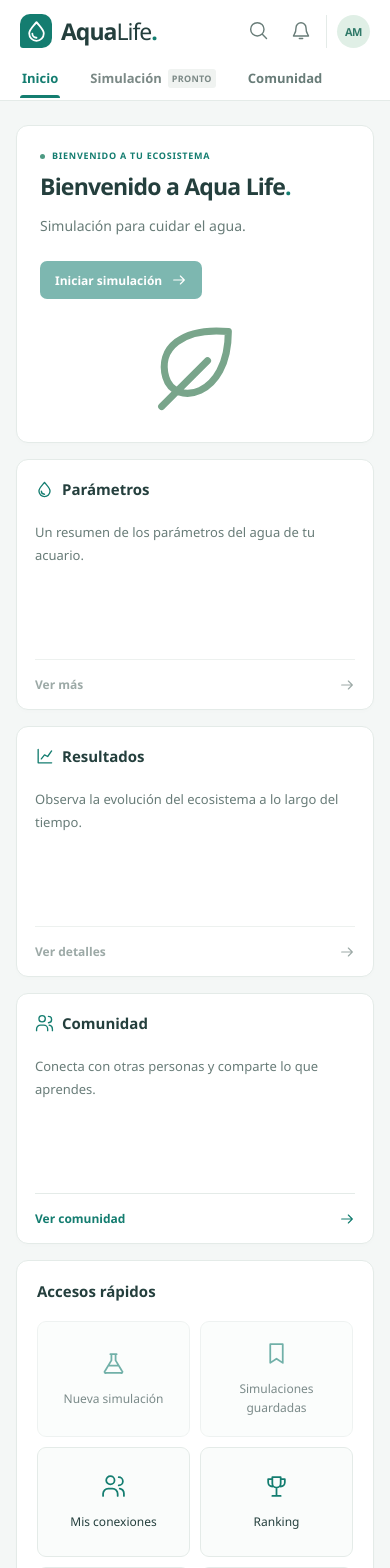
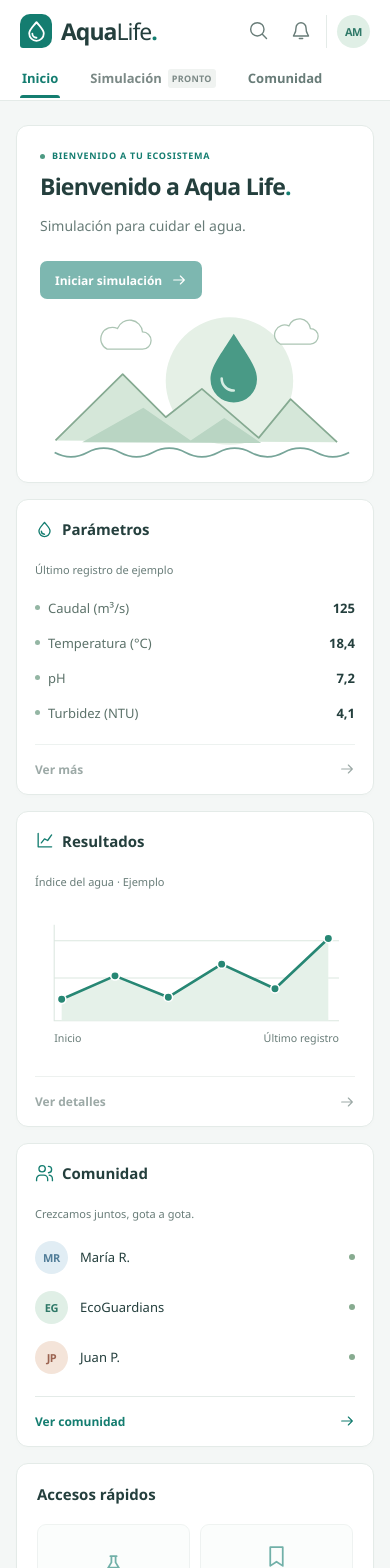
Before and after one commit to jleivav/AquaLife, a React (Vite) app: page / in a window 390 px wide. Shown: the top 1568 px of the page. Built offline with nearby package versions, Linux system fonts and the light colour scheme.

Commit message:
feat: completar tarjetas y accesos responsive de inicio

```diff
--- /dev/null
+++ b/src/components/WaterLandscape.tsx
@@ -0,0 +1,14 @@
+// Ilustración vectorial del bloque de bienvenida del mockup.
+export function WaterLandscape() {
+  return (
+    <svg viewBox="0 0 360 190" role="img" aria-label="Montañas, nubes y una gota de agua">
+      <circle cx="220" cy="86" r="74" fill="#e5f0e6" />
+      <path d="M18 155L96 78L146 128L188 95L254 152L291 107L345 157" fill="#d5e7d9" stroke="#86aa92" strokeWidth="2" strokeLinejoin="round" />
+      <path d="M49 157L120 117L175 155L214 129L257 158" fill="#b9d5c3" />
+      <path d="M225 31C210 55 198 69 198 84a27 27 0 0 0 54 0c0-15-12-29-27-53Z" fill="#499a86" />
+      <path d="M211 83a14 14 0 0 0 14 14" fill="none" stroke="#d6ede3" strokeWidth="3" strokeLinecap="round" />
+      <path d="M78 49h41a10 10 0 0 0 0-20 15 15 0 0 0-29-4 13 13 0 0 0-12 24ZM279 43h35a9 9 0 0 0 0-18 13 13 0 0 0-25-3 11 11 0 0 0-10 21Z" fill="#fff" stroke="#acc5b4" strokeWidth="1.5" />
+      <path d="M17 169Q36 179 55 169T93 169T131 169T169 169T207 169T245 169T283 169T321 169T359 169" fill="none" stroke="#77a599" strokeWidth="2" />
+    </svg>
+  )
+}
--- /dev/null
+++ b/src/data/dashboard.ts
@@ -0,0 +1,15 @@
+import type { Member } from '../types/community'
+
+// Valores de demostración del mockup de Inicio.
+export const dashboardParameters = [
+  { label: 'Caudal (m³/s)', value: '125' },
+  { label: 'Temperatura (°C)', value: '18,4' },
+  { label: 'pH', value: '7,2' },
+  { label: 'Turbidez (NTU)', value: '4,1' },
+]
+
+export const dashboardMembers: Member[] = [
+  { name: 'María R.', initials: 'MR', tone: 'blue' },
+  { name: 'EcoGuardians', initials: 'EG', tone: 'teal' },
+  { name: 'Juan P.', initials: 'JP', tone: 'peach' },
+]
--- a/src/pages/DashboardPage.css
+++ b/src/pages/DashboardPage.css
@@ -45,3 +45,26 @@
   .dashboard-shortcuts { padding: 20px; }
   .dashboard-shortcut-grid { grid-template-columns: repeat(2, minmax(0, 1fr)); }
 }
+
+/* Contenido de las tres tarjetas; los datos son estáticos. */
+.dashboard-welcome { background: linear-gradient(110deg, #fff 48%, #f0f7f1); }
+.dashboard-welcome-art svg { width: 100%; height: auto; max-height: 180px; }
+.dashboard-card-body .dashboard-caption, .dashboard-caption { font-size: 11px; line-height: 1.6; color: var(--muted); }
+.dashboard-parameters { display: flex; flex-direction: column; gap: 17px; margin: 20px 0 0; font-size: 13px; }
+.dashboard-parameters > div, .dashboard-parameters dt { display: flex; align-items: center; gap: 8px; }
+.dashboard-parameters > div { justify-content: space-between; }
+.dashboard-parameters dt { color: #5c726a; }
+.dashboard-parameters dt > span { width: 5px; height: 5px; border-radius: 50%; background: #94b6a4; }
+.dashboard-parameters dd { margin: 0; font-weight: 600; font-variant-numeric: tabular-nums; }
+.dashboard-chart svg { width: 100%; height: 152px; display: block; margin-top: 12px; }
+.dashboard-members { display: flex; flex-direction: column; gap: 17px; margin-top: 18px; }
+.dashboard-members li { display: flex; align-items: center; gap: 12px; font-size: 13px; }
+.dashboard-member-dot { width: 6px; height: 6px; border-radius: 50%; background: #87ab90; margin-left: auto; }
+
+@media (min-width: 701px) and (max-width: 850px) {
+  .dashboard-grid { gap: 14px; }
+  .dashboard-summary { padding-left: 14px; padding-right: 14px; }
+  .dashboard-parameters { font-size: 11px; }
+  .dashboard-members li { font-size: 11px; gap: 7px; }
+  .dashboard-parameters dt > span { display: none; }
+}
--- a/src/pages/DashboardPage.tsx
+++ b/src/pages/DashboardPage.tsx
@@ -1,4 +1,7 @@
 import { Header } from '../components/Header'
+import { Avatar } from '../components/Avatar'
+import { dashboardMembers, dashboardParameters } from '../data/dashboard'
+import { WaterLandscape } from '../components/WaterLandscape'
 import { Icon } from '../components/Icon'
 import './DashboardPage.css'
 
@@ -19,22 +22,48 @@ export function DashboardPage() {
                 <button className="primary-button" disabled>Iniciar simulación<Icon name="arrow" size={16} /></button>
               </div>
             </div>
-            <div className="dashboard-welcome-art" aria-hidden="true"><Icon name="leaf" size={100} /></div>
+            <div className="dashboard-welcome-art"><WaterLandscape /></div>
           </section>
 
           <section className="card dashboard-summary" aria-labelledby="dashboard-parameters-title">
             <h2 id="dashboard-parameters-title"><Icon name="drop" size={19} />Parámetros</h2>
-            <div className="dashboard-card-body"><p>Un resumen de los parámetros del agua de tu acuario.</p></div>
+            <div className="dashboard-card-body">
+              <p className="dashboard-caption">Último registro de ejemplo</p>
+              <dl className="dashboard-parameters">
+                {dashboardParameters.map((parameter) => (
+                  <div key={parameter.label}><dt><span />{parameter.label}</dt><dd>{parameter.value}</dd></div>
+                ))}
+              </dl>
+            </div>
             <button className="dashboard-card-link" disabled>Ver más<Icon name="arrow" size={16} /></button>
           </section>
           <section className="card dashboard-summary" aria-labelledby="dashboard-results-title">
             <h2 id="dashboard-results-title"><Icon name="chart" size={19} />Resultados</h2>
-            <div className="dashboard-card-body"><p>Observa la evolución del ecosistema a lo largo del tiempo.</p></div>
+            <figure className="dashboard-card-body dashboard-chart">
+              <figcaption className="dashboard-caption">Índice del agua · Ejemplo</figcaption>
+              <svg viewBox="0 0 300 130" role="img" aria-label="Índice ilustrativo del agua: 65, 73, 66, 77, 69 y 87 puntos de 100.">
+                <path d="M18 15V105H285M18 30H285M18 65H285" stroke="#dce7e0" fill="none" />
+                <path d="M25 85L75 63L125 83L175 52L225 75L275 28V105H25Z" fill="#e5f1e9" />
+                <polyline points="25,85 75,63 125,83 175,52 225,75 275,28" stroke="#278774" fill="none" strokeWidth="2.5" strokeLinejoin="round" />
+                {[[25, 85], [75, 63], [125, 83], [175, 52], [225, 75], [275, 28]].map(([x, y]) => (
+                  <circle key={x} cx={x} cy={y} r="4" fill="#278774" stroke="#fff" strokeWidth="1.5" />
+                ))}
+                <text x="18" y="125" fontSize="10" fill="#687c78">Inicio</text>
+                <text x="285" y="125" textAnchor="end" fontSize="10" fill="#687c78">Último registro</text>
+              </svg>
+            </figure>
             <button className="dashboard-card-link" disabled>Ver detalles<Icon name="arrow" size={16} /></button>
           </section>
           <section className="card dashboard-summary" aria-labelledby="dashboard-community-title">
             <h2 id="dashboard-community-title"><Icon name="users" size={19} />Comunidad</h2>
-            <div className="dashboard-card-body"><p>Conecta con otras personas y comparte lo que aprendes.</p></div>
+            <div className="dashboard-card-body">
+              <p className="dashboard-caption">Crezcamos juntos, gota a gota.</p>
+              <ul className="dashboard-members">
+                {dashboardMembers.map((member) => (
+                  <li key={member.name}><Avatar member={member} small /><span>{member.name}</span><span className="dashboard-member-dot" aria-label="Perfil de ejemplo" /></li>
+                ))}
+              </ul>
+            </div>
             <a className="dashboard-card-link" href="#comunidad">Ver comunidad<Icon name="arrow" size={16} /></a>
           </section>
 
```
